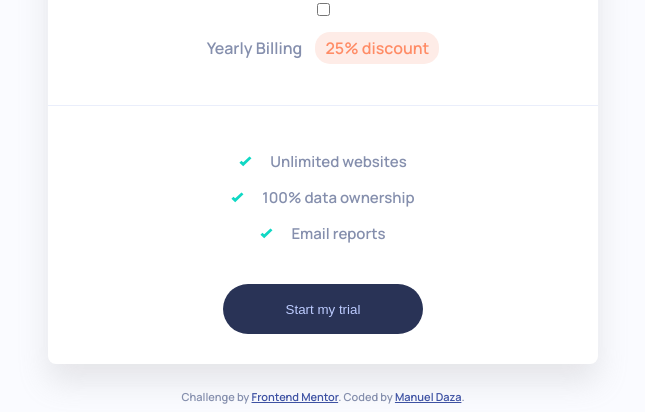
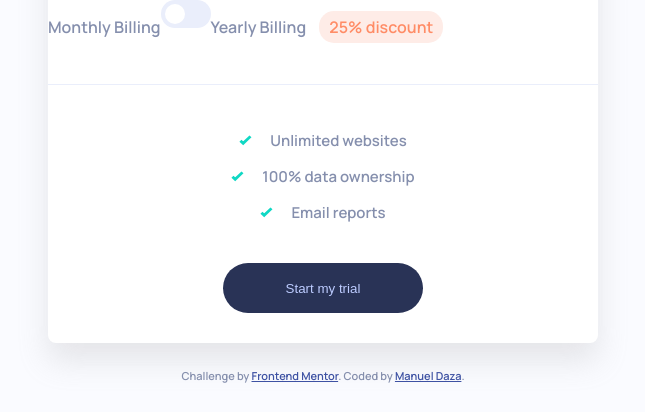
Before and after one commit to ManuelD10/Interactive-pricing-component, a plain HTML site: page index.html in a window 1280 px wide. Shown: the part 474-886 px from the top of the page, without its empty margins (317-962 px from the left). After the commit the page ends 865 px from the top, so only its background shows below. Drawn offline with Linux system fonts and the light colour scheme.

Commit message:
Estilos para el Toggle

```diff
--- a/index.html
+++ b/index.html
@@ -22,13 +22,15 @@
     <main>
         <section class="ctn-card">
             <p>100K PAGEVIEWS</p>
-            <div id="sliderBar"></div>
+            <div id="sliderBar">
+                <input type="range">
+            </div>
             <p class="month-value">
                 <span>
                     $16.00
                 </span> / month
             </p>
-            <div>
+            <div class="month-checkbox">
                 <p>
                     Monthly Billing
                 </p>
--- a/resources/sass/partials/_layout.scss
+++ b/resources/sass/partials/_layout.scss
@@ -50,6 +50,10 @@ main {
     font-size: 30px;
     font-weight: 800;
     color: $DarkDesaturatedBlue;
+}
+
+.month-checkbox {
+    display: flex;
 }
 
 .span-discount {
--- /dev/null
+++ b/resources/sass/partials/toggle.scss
@@ -0,0 +1,61 @@
+.switch {
+    position: relative;
+    display: inline-block;
+    width: 50px;
+    height: 28px;
+}
+
+.switch input {
+    opacity: 0;
+    width: 0;
+    height: 0;
+}
+
+.slider {
+    position: absolute;
+    cursor: pointer;
+    top: 0;
+    left: 0;
+    right: 0;
+    bottom: 0;
+    background-color: $LightGrayishBlue;
+    -webkit-transition: .4s;
+    transition: .4s;
+}
+
+.slider:before {
+    position: absolute;
+    content: "";
+    height: 20px;
+    width: 20px;
+    left: 4px;
+    bottom: 4px;
+    background-color: white;
+    -webkit-transition: .4s;
+    transition: .4s;
+}
+
+input:checked+.slider {
+    background-color: $StrongCyan;
+}
+
+input:focus+.slider {
+    box-shadow: 0 0 1px $StrongCyan;
+}
+
+input:checked+.slider:before {
+    -webkit-transform: translateX(22px);
+    -ms-transform: translateX(22px);
+    transform: translateX(22px);
+}
+
+
+/* Rounded sliders */
+
+.slider.round {
+    border-radius: 34px;
+}
+
+.slider.round:before {
+    border-radius: 50%;
+}
--- a/resources/sass/style.scss
+++ b/resources/sass/style.scss
@@ -3,3 +3,4 @@
 //Layout
 @import "partials/mixins";
 @import "partials/layout";
+@import "partials/toggle";
```
Also changed, not shown: resources/css/partials/toggle.css (added), resources/css/style.css, 3 other files.
